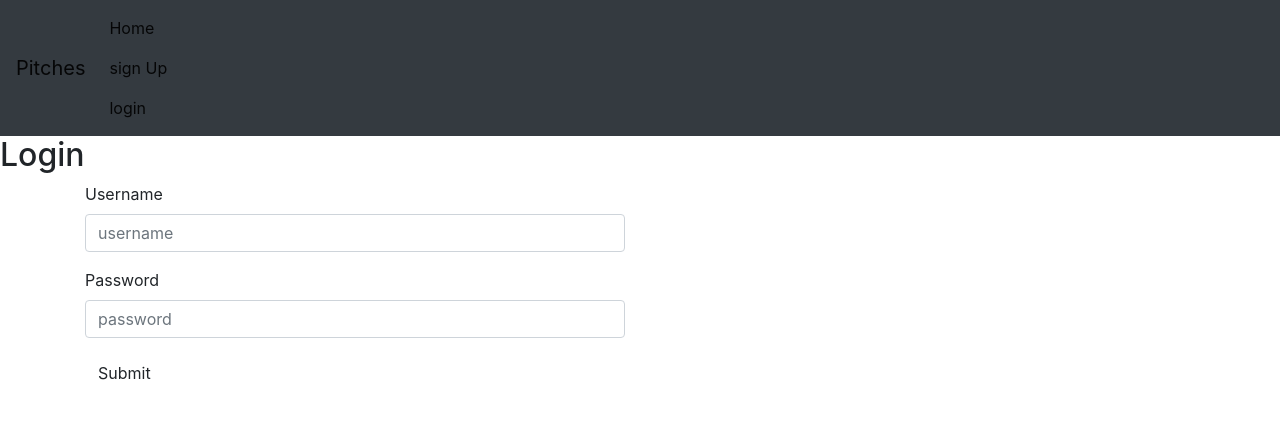
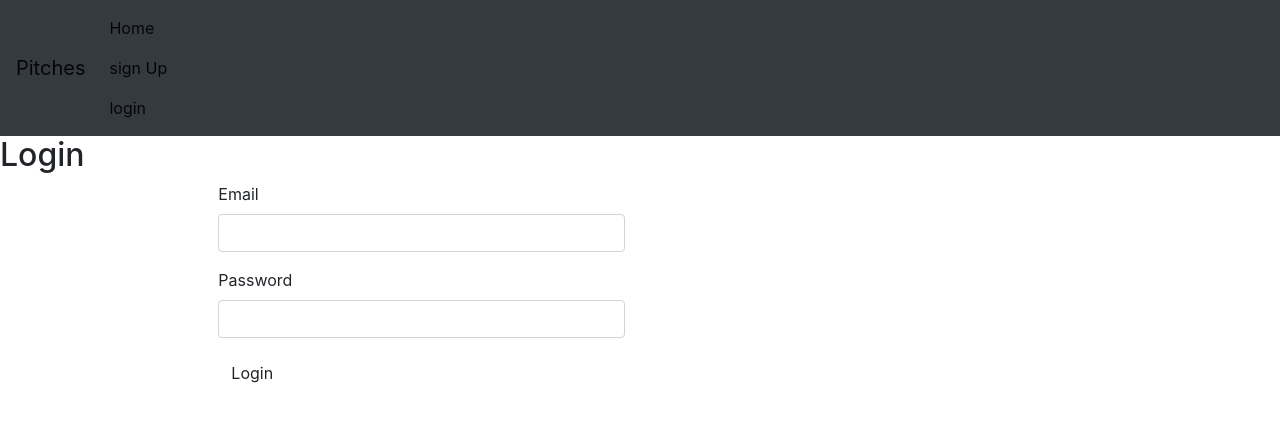
Before and after one commit to Maxwel5/minute-pitch, a Flask app: page /authenticate/login in a window 1280 px wide. Shown: the top 422 px of the page. Run offline with Flask 2, Linux system fonts and the light colour scheme; parts of the project's set-up code (start-up, migrations or seed data) failed here and were passed over; some libraries are stand-ins or nearby versions.

Commit message:
Editing errors

```diff
--- a/app/auth/forms.py
+++ b/app/auth/forms.py
@@ -4,8 +4,9 @@ from wtforms.validators import DataRequired, Length, Email, EqualTo
 from ..models import User
 
 class LoginForm(FlaskForm):
-    email = StringField('Email', validators=[DataRequired,Email()])
+    email = StringField('Email', validators=[DataRequired(),Email()])
     password = PasswordField('Password', validators=[DataRequired()])
+    submit = SubmitField('Login')
 
 class SignupForm(FlaskForm):
     username = StringField( 'Username', validators = [DataRequired(), Length(min = 3, max = 18)] )
--- a/app/auth/views.py
+++ b/app/auth/views.py
@@ -15,23 +15,35 @@ def home():
 
 @auth.route('/login', methods=["POST","GET"])
 def login():
-    form = LoginForm
-    if request.method == "POST":
-        form = request.form
-        username = form.get("username")
-        password = form.get("password")
-        user =  User.query.filter_by(username=username).first()
-        if user == None:
-            error =  "username does not exist"
-            return render_template("authentication/login.html", error=error)
-        is_correct_password = user.check_password(password)
-        if is_correct_password==False:
-            error =  "Incorrect password"
-            return render_template("authentication/login.html", error=error)
-        login_user(user,form.remember.data)
-        return redirect(request.args.get('next') or url_for("main.index"))
+    form = LoginForm()
+    title = "Minute Pitch Login"
+    if form.validate_on_submit():
+        user = User.query.filter_by(email = form.email.data).first()
+        if user != None and form.password.data == user.password:
+            login_user(user)
+            return redirect(request.args.get('next') or url_for("main.index"))
+        else:
+            return render_template("authentication/login.html",login_form=form,title=title)
 
-    title = "Minute Pitch Login"
+
+
+
+    # if request.method == "POST":
+    #     form = request.form
+    #     username = form.get("username")
+    #     password = form.get("password")
+    #     user =  User.query.filter_by(username=username).first()
+    #     if user == None:
+    #         error =  "username does not exist"
+    #         return render_template("authentication/login.html", error=error)
+    #     is_correct_password = user.check_password(password)
+    #     if is_correct_password==False:
+    #         error =  "Incorrect password"
+    #         return render_template("authentication/login.html", error=error)
+    #     login_user(user,form.remember.data)
+    #     return redirect(request.args.get('next') or url_for("main.index"))
+
+
     return render_template("authentication/login.html",login_form=form,title=title)
 
 @auth.route("/sign-up",methods=["GET","POST"])
--- a/app/models.py
+++ b/app/models.py
@@ -36,7 +36,7 @@ class User(UserMixin, db.Model):
 
 @login_manager.user_loader
 def user_loader(user_id):
-    return User.query.get(user_id)
+    return User.query.get(int(user_id))
 
 class Pitch(db.Model):
     __tablename__ = 'pitches'
--- a/app/templates/authentication/login.html
+++ b/app/templates/authentication/login.html
@@ -1,9 +1,10 @@
 {% extends 'base.html' %}
+{% import 'bootstrap/wtf.html' as wtf %}
 
 {% block content %}
 {{ super() }}
 <h2>Login</h2>
-<div class="container">
+<!-- <div class="container">
     <div class="row">
         <div class="col-md-6">
             <form action="/login" method="PITCH">
@@ -24,5 +25,14 @@
             </form>
         </div>
     </div>
+</div> -->
+
+<div class="row">
+    <div class="col-md-2"></div>
+        <div class="col-md-4">
+            {{wtf.quick_form(login_form)}}
+        </div>
+        <div class="col-md-6"></div>
+
 </div>
 {% endblock %}
```
